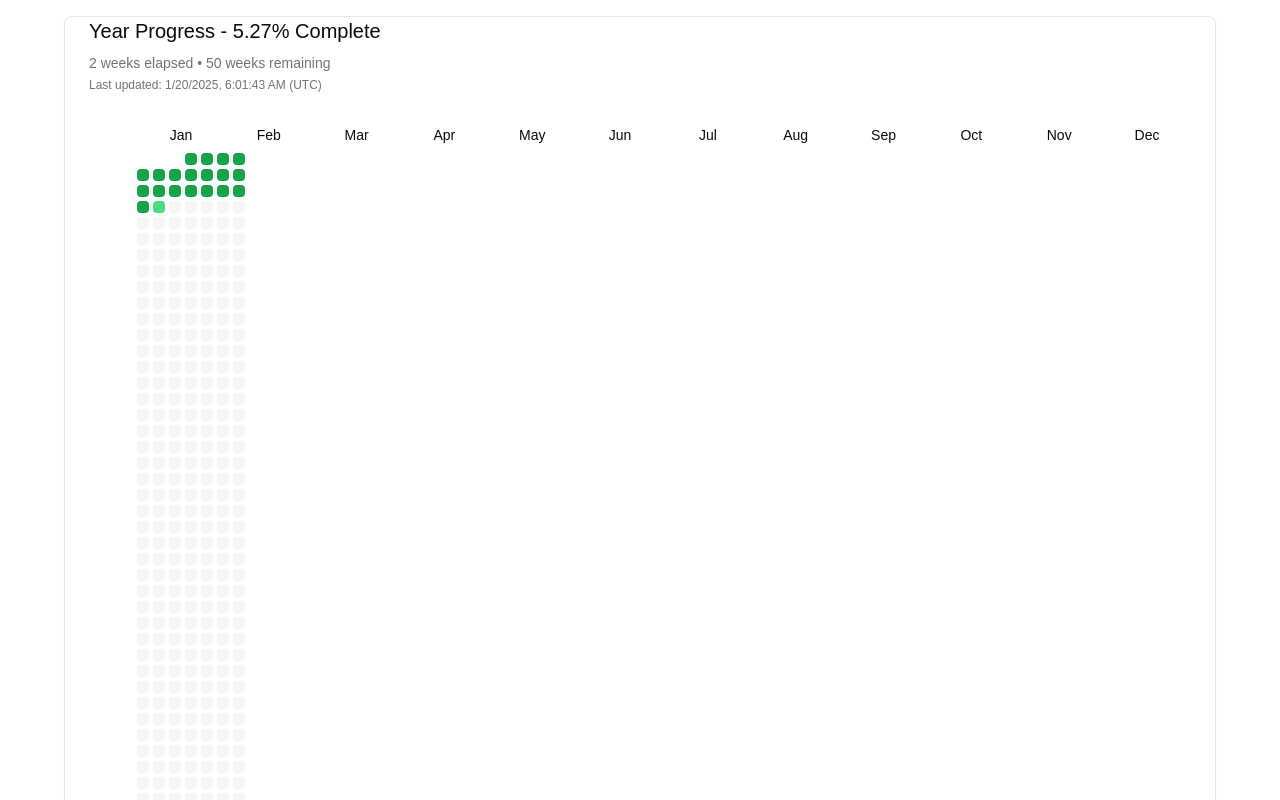
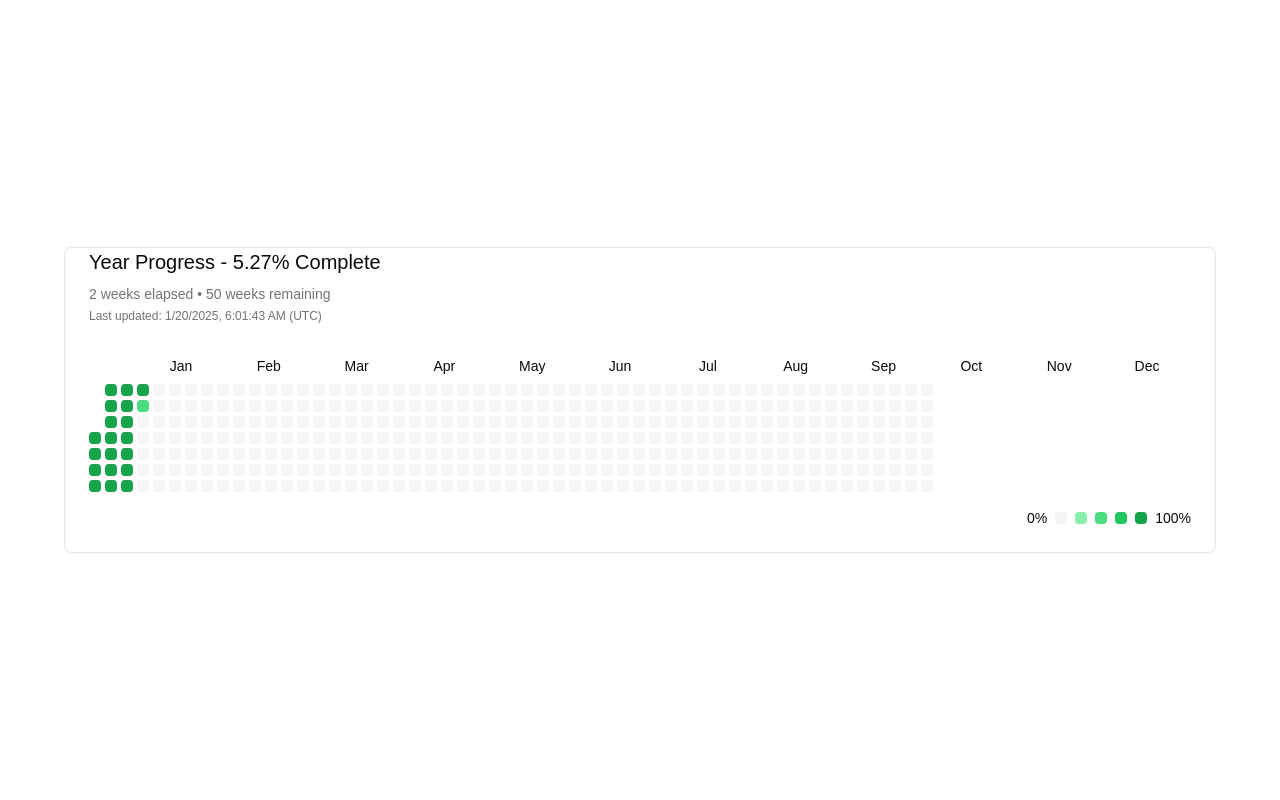
Before and after one commit to sriramkj07/Personalwebsite, a Next.js app: page /yeartracker in a window 1280 px wide. Shown: the top 800 px of the page. Built offline with nearby package versions, Linux system fonts and the light colour scheme.

Commit message:
Update YearProgress.tsx

```diff
--- a/app/yeartracker/components/YearProgress.tsx
+++ b/app/yeartracker/components/YearProgress.tsx
@@ -115,19 +115,19 @@ const YearProgress = () => {
   };
 
   const generateGrid = () => {
-    const days = [];
-    // Fixed number of columns (7) and rows (53) to match GitHub's layout
-    const columns = 7;
-    const rows = 53;
+    const rows = [];
+    // Fixed number of rows (7) and columns (53) to match GitHub's layout
+    const numRows = 7;
+    const numCols = 53;
 
     // Calculate the first day of the year offset
     const firstDayOffset = new Date(new Date().getFullYear(), 0, 1).getDay();
 
-    // Generate the grid
-    for (let col = 0; col < columns; col++) {
-      const weekDays = [];
-      for (let row = 0; row < rows; row++) {
-        const dayNumber = row * columns + col - firstDayOffset;
+    // Generate the grid row by row
+    for (let row = 0; row < numRows; row++) {
+      const rowDays = [];
+      for (let col = 0; col < numCols; col++) {
+        const dayNumber = col * numRows + row - firstDayOffset;
 
         if (dayNumber >= 0) {
           const date = formatDate(dayNumber);
@@ -135,7 +135,7 @@ const YearProgress = () => {
                                    dayNumber === state.daysElapsed ? (state.currentDayProgress * 100).toFixed(1) :
                                    0;
 
-          weekDays.push(
+          rowDays.push(
             <div
               key={`day-${dayNumber}`}
               className={`w-3 h-3 rounded-sm ${getDayIntensity(dayNumber)} transition-colors duration-200`}
@@ -143,21 +143,21 @@ const YearProgress = () => {
             />
           );
         } else {
-          weekDays.push(
+          rowDays.push(
             <div
-              key={`empty-${col}-${row}`}
+              key={`empty-${row}-${col}`}
               className="w-3 h-3"
             />
           );
         }
       }
-      days.push(
-        <div key={`week-${col}`} className="flex flex-col gap-1">
-          {weekDays}
+      rows.push(
+        <div key={`row-${row}`} className="flex gap-1">
+          {rowDays}
         </div>
       );
     }
-    return days;
+    return rows;
   };
 
   return (
@@ -185,9 +185,9 @@ const YearProgress = () => {
               ))}
             </div>
 
-            <div className="flex">
+            <div className="flex flex-col">
               <div className="w-12"></div>
-              <div className="flex gap-1 flex-1">
+              <div className="flex flex-col gap-1">
                 {generateGrid()}
               </div>
             </div>
```
